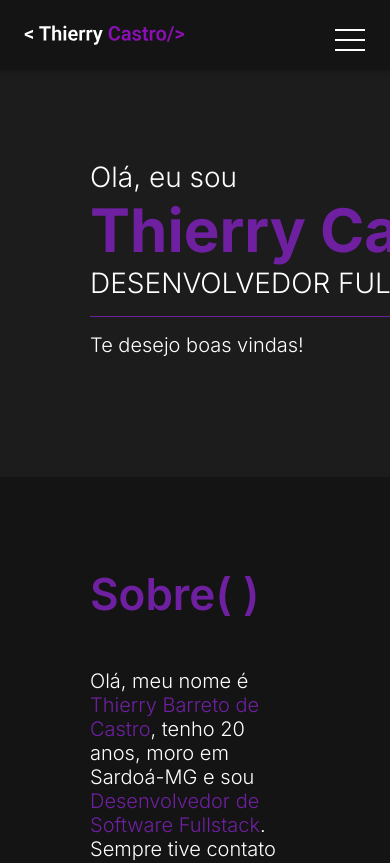
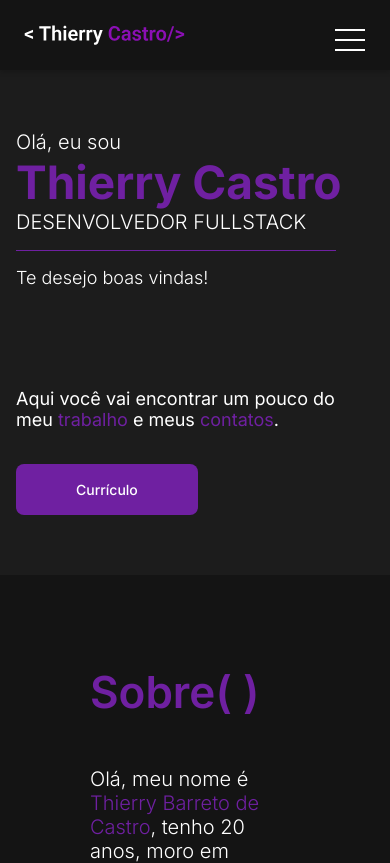
Before and after one commit to Thierrycast/portfolio2.0, a Next.js app: page / in a window 390 px wide. Shown: the top 863 px of the page. Built offline with nearby package versions, Linux system fonts and the light colour scheme.

Commit message:
style(homesection): responsividade mobile home

```diff
--- a/src/components/ContactsSection/contactsSection.module.scss
+++ b/src/components/ContactsSection/contactsSection.module.scss
@@ -114,6 +114,7 @@
             }
 
             input{
+                display: block;
                 height: 5rem;
             }
 
--- a/src/components/HomeSection/homeSection.module.scss
+++ b/src/components/HomeSection/homeSection.module.scss
@@ -1,46 +1,48 @@
-.container{
+.home {
+    background-color: var(--preto-3);
+}
+
+.container {
     display: flex;
     padding: 9rem 9rem 12rem;
-
-    background-color: var(--preto-3);
     margin-top: 7rem;
 }
 
-.left_div{
-
+.left_div {
     display: flex;
     flex: 1;
     flex-direction: column;
+    align-items: center;
 
-    p{
+    div {
+        p {
             font-size: 2.8rem;
             color: var(--branco);
             font-weight: 300;
         }
 
-    h2{
+        h2 {
             color: var(--roxo-2);
             font-size: 6rem;
             font-weight: 700;
         }
 
-    div{
+        div {
             width: 43rem;
             height: 1px;
             background-color: var(--roxo-2);
             margin: 1.6rem 0;
         }
 
-    span{
+        span {
             color: var(--branco);
             font-size: 2rem;
             font-weight: 300;
         }
-
+    }
 }
 
-.right_div{
-
+.right_div {
     display: flex;
     flex: 1;
     flex-direction: column;
@@ -48,26 +50,63 @@
     justify-content: end;
     gap: 3.4rem;
 
-    p{
+    p {
         width: 33rem;
         color: #fff;
-        font-size: 20px;
+        font-size: 2rem;
         font-weight: 400;
     }
 
-    span{
+    span {
         color: var(--roxo-2);
     }
 
-    a{
+    a {
         padding: 1.7rem 6rem;
         border: none;
         border-radius: 8px;
-
         background-color: var(--roxo-2);
-
         color: #fff;
         font-size: 1.4rem;
         font-weight: 500;
     }
 }
+
+@media (max-width: 768px) {
+    .container {
+        flex-direction: column;
+        padding: 6rem 1.6rem;
+
+        gap: 10rem;
+    }
+
+    .left_div {
+        align-items: flex-start;
+
+        div{
+            p{
+               font-size: 2rem;
+            }
+
+            h2{
+                font-size: 4.6rem;
+            }
+
+            span{
+                font-size: 1.8rem;
+            }
+
+            div{
+                width: 32rem;
+            }
+        }
+    }
+
+    .right_div {
+        align-items: start;
+
+        p{
+            font-size: 1.8rem;
+        }
+    }
+}
--- a/src/components/HomeSection/index.tsx
+++ b/src/components/HomeSection/index.tsx
@@ -2,8 +2,11 @@ import styles from './homeSection.module.scss'
 
 export default function HomeSection() {
   return (
+
+    <div className={styles.home} >
       <section id='home' className={styles.container} >
           <div className={styles.left_div} >
+              <div>
                 <p>Olá, eu sou</p>
                 <h2>Thierry Castro</h2>
                 <p>DESENVOLVEDOR FULLSTACK</p>
@@ -11,10 +14,16 @@ export default function HomeSection() {
                 <span>Te desejo boas vindas!</span>
               </div>
 
+
+          </div>
+
           <div className={styles.right_div}  >
               <p>Aqui você vai encontrar um pouco do meu <span>trabalho</span> e meus <span>contatos</span>.</p>
               <a target='_blank' href='https://docs.google.com/document/d/1la5h_fkWi6YI20JM0pwotjAA0AErxRdxC3LB2lEQDyM/edit?usp=sharing' >Currículo</a>
           </div>
       </section>
+    </div>
+
+
   )
 }
--- a/src/components/Sidebar/index.tsx
+++ b/src/components/Sidebar/index.tsx
@@ -19,7 +19,7 @@ export default function Sidebar(props : SidebarProps) {
 
         setTimeout(() => {
 
-          const headerHeight = 90;
+          const headerHeight = 70;
           const yOffset = section.getBoundingClientRect().top - headerHeight;
 
           window.scrollBy({top: yOffset});
```
Lines whose indentation alone changed are shown as unchanged.
